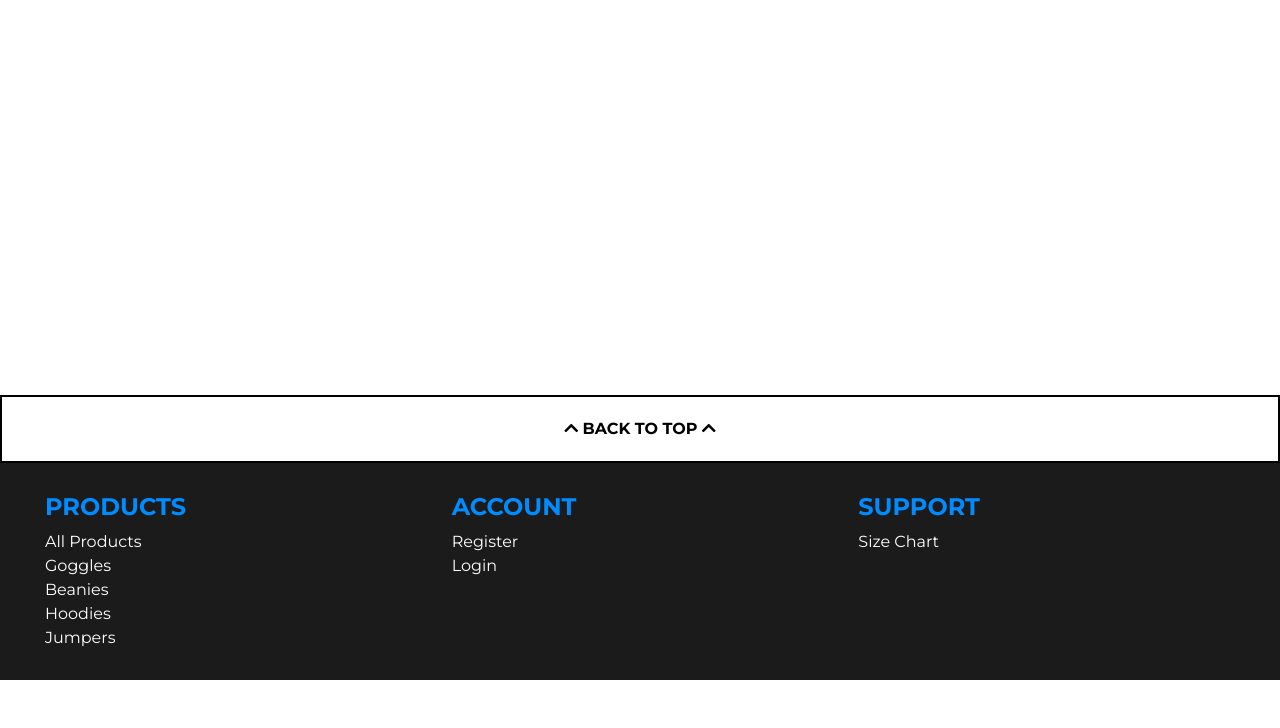
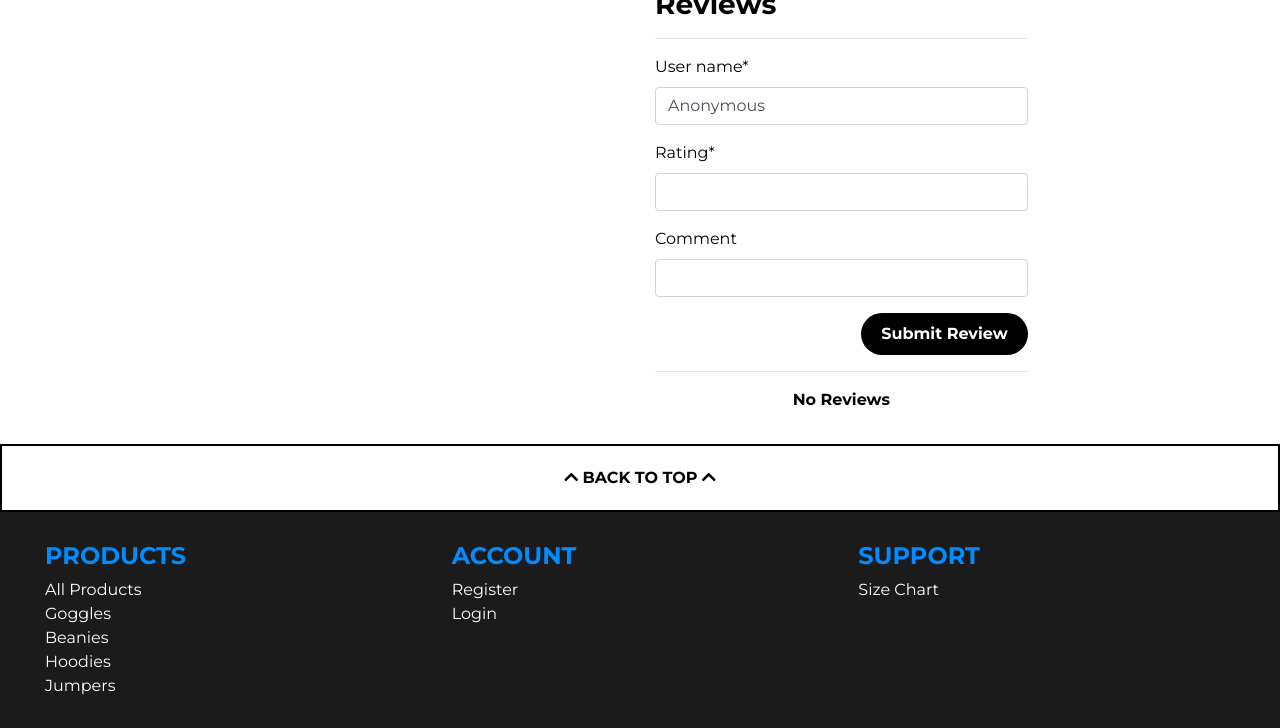
Before and after one commit to LiamDHall/XRYO, a Django app: page /products/1/ in a window 1280 px wide. Shown: the part 405-1133 px from the top of the page. Before the commit the page ends 1085 px from the top, so only its background shows below. Run offline with Django 3.2, Linux system fonts and the light colour scheme; data comes from the database, SQL or seed files in the repository; data that the repository does not hold is empty; some libraries are stand-ins or nearby versions.

Commit message:
Update product page templates to display review and review form

```diff
--- /dev/null
+++ b/products/templates/includes/reviews.html
@@ -0,0 +1,50 @@
+<!--Review Form-->
+<div class="row mt-4">
+    <div class="col-12">
+        <h3>Reviews</h3>
+        <hr>
+        {% if variant %}
+            <form method="POST" action="{% url 'product_variant' product.id variant_id %}" class="form mb-2">
+        {% else %}
+            <form method="POST" action="{% url 'product_detail' product.id %}" class="form mb-2">
+        {% endif %}
+            {% csrf_token %}
+            {{ form | crispy }}
+            <div class="text-right">
+                <button class="cta cta--third" type="submit">Submit Review</button>
+            </div>
+        </form>
+        <hr>
+    </div>
+    <!--Product Reviews-->
+    <div class="col-12">
+        {% if product.review_set.all|length > 0 %}
+            {% for review in product.review_set.all %}
+                <div class="row mb-2">
+                    <div class="col-12">
+                        <p class="font-weight-bold mb-0">{{ review.user_name }}</p>
+                        <small class="text-muted">Date: {{ review.date }}</small>
+                        <p>Score: <span class="font-weight-bold">{{ review.rating }}</span></p>
+                        {% if review.comment %}
+                            {{ review.comment }}
+                        {% endif %}
+                        {% if request.user.is_superuser %}
+                            <form method="POST" action="{% url 'delete_review' review.id %}" class="form mb-2">
+                                {% csrf_token %}
+                                <input type="hidden" name="current_page" value="{{ request.path }}">
+                                <button class="cta cta--delete">Delete</button>
+                            </form>
+                        {% endif %}
+                        <hr>
+                    </div>
+                </div>
+            {% endfor %}
+        {% else %}
+            <div class="row">
+                <div class="col-12 text-center">
+                    <p class="font-weight-bold">No Reviews</p>
+                </div>
+            </div>
+        {% endif %}
+    </div>
+</div>
--- a/products/templates/products/product_detail.html
+++ b/products/templates/products/product_detail.html
@@ -45,7 +45,7 @@
                     <div class="clearfix">
                         <small class="mb-0 float-left">{{ product.category.display_name }}</small>
                         {% if product.rating %}
-                            <small class="float-right"><i class="fas fa-star mr-1"></i>{{ product.rating }} / 5</small>
+                            <small class="float-right"><i class="fas fa-star mr-1"></i>{{ product.rating|floatformat }} / 5</small>
                         {% else %}
                             <small class="float-right">No Rating</small>
                         {% endif %}
@@ -96,6 +96,7 @@
                     </div>
                 </form>
                 <hr class="m-0">
+                {% if product.description %}
                     <button class="btn font-weight-bold text-left py-2 px-0 w-100" type="button" data-toggle="collapse" data-target="#description" aria-expanded="false" aria-label="Toggle Description">
                         DESCRIPTION <span class="text-right">+</span>
                     </button>
@@ -103,6 +104,8 @@
                     <div id="description" class="collapse mt-3">
                         <p>{{ product.description }}</p>
                     </div>
+                {% endif %}
+                {% include 'includes/reviews.html' %}
             </div>
         </div>
     </div>
--- a/products/templates/products/product_variant.html
+++ b/products/templates/products/product_variant.html
@@ -53,7 +53,7 @@
                     <div class="clearfix">
                         <small class="mb-0 float-left">{{ product.category.display_name }}</small>
                         {% if product.rating %}
-                            <small class="float-right"><i class="fas fa-star mr-1"></i>{{ product.rating }} / 5</small>
+                            <small class="float-right"><i class="fas fa-star mr-1"></i>{{ product.rating|floatformat }} / 5</small>
                         {% else %}
                             <small class="float-right">No Rating</small>
                         {% endif %}
@@ -93,6 +93,7 @@
                     </div>
                 </form>
                 <hr class="m-0">
+                {% if product.description %}
                     <button class="btn font-weight-bold text-left py-2 px-0 w-100" type="button" data-toggle="collapse" data-target="#description" aria-expanded="false" aria-label="Toggle Description">
                         DESCRIPTION <span class="text-right">+</span>
                     </button>
@@ -100,6 +101,8 @@
                     <div id="description" class="collapse mt-3">
                         <p>{{ product.description }}</p>
                     </div>
+                {% endif %}
+                {% include 'includes/reviews.html' %}
             </div>
         </div>
     </div>
```
Lines whose indentation alone changed are shown as unchanged.
